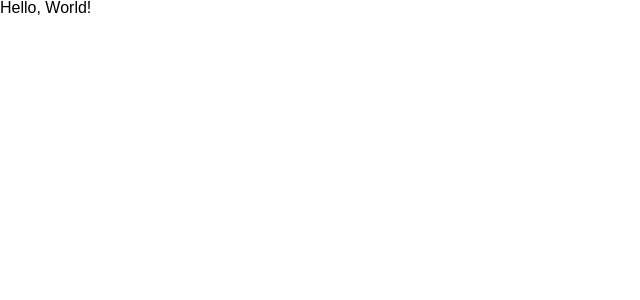
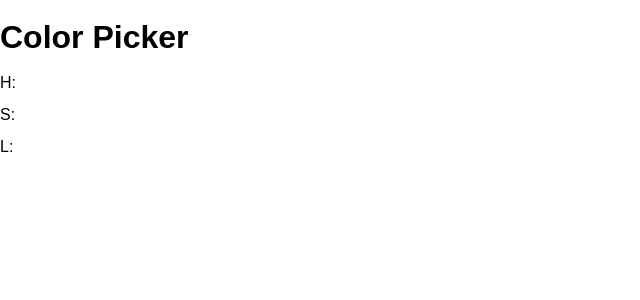
Before and after one commit to Natejjp/color-picker-hooks, a React (Create React App) app: page / in a window 1280 px wide. Shown: the top 300 px of the page, without its empty margins (0-640 px from the left). Built offline with nearby package versions, Linux system fonts and the light colour scheme.

Commit message:
Basic layout

```diff
--- a/src/App.jsx
+++ b/src/App.jsx
@@ -1,5 +1,18 @@
-import React from 'react'
+import React, { useState } from 'react'
 
 export function App() {
-  return <div>Hello, World!</div>
+  const [color, setColor] = useState({
+    hue: 0,
+    saturation: 0,
+    lighting: 0,
+  })
+  return (
+    <>
+      <h1>Color Picker</h1>
+      <div className="box"></div>
+      <p>H: </p>
+      <p>S: </p>
+      <p>L: </p>
+    </>
+  )
 }
```
